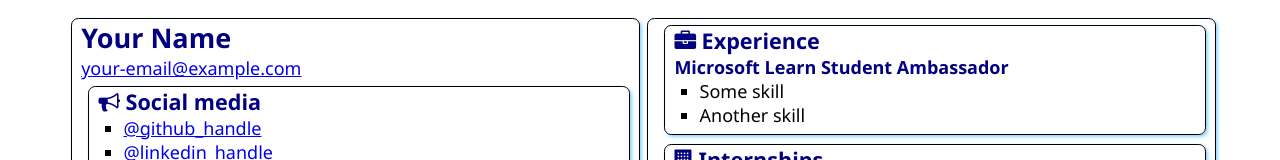
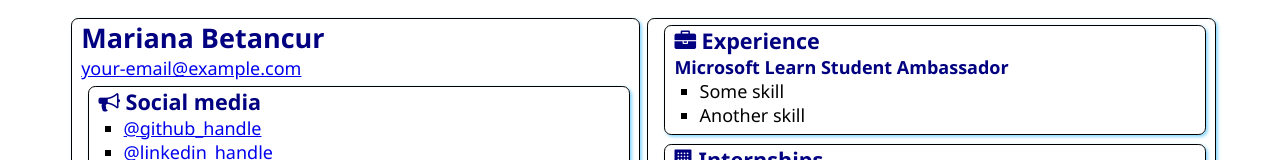
Before and after one commit to marianabetancur18/SATechnicalOnboarding, a plain HTML site: page src/index.html in a window 1280 px wide. Shown: the top 160 px of the page. Drawn offline with Linux system fonts and the light colour scheme.

Commit message:
Added a name edit

```diff
--- a/src/index.html
+++ b/src/index.html
@@ -12,7 +12,7 @@
 <body>
     <main>
         <article class="box">
-            <h1>Your Name</h1>
+            <h1>Mariana Betancur</h1>
             <div><a href="mailto:your.email@example.com">your-email@example.com</a></div>
 
             <section class="box">
```
